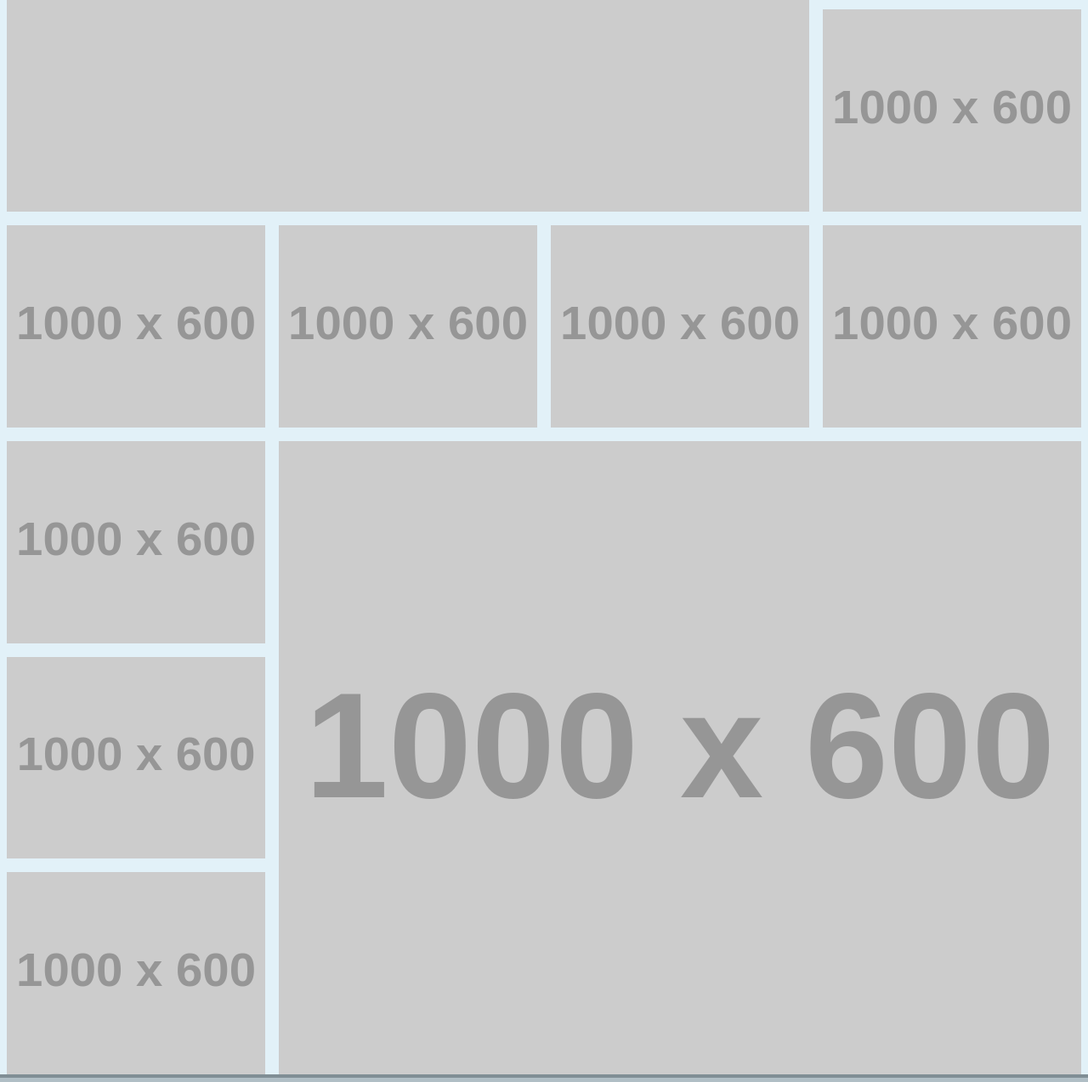
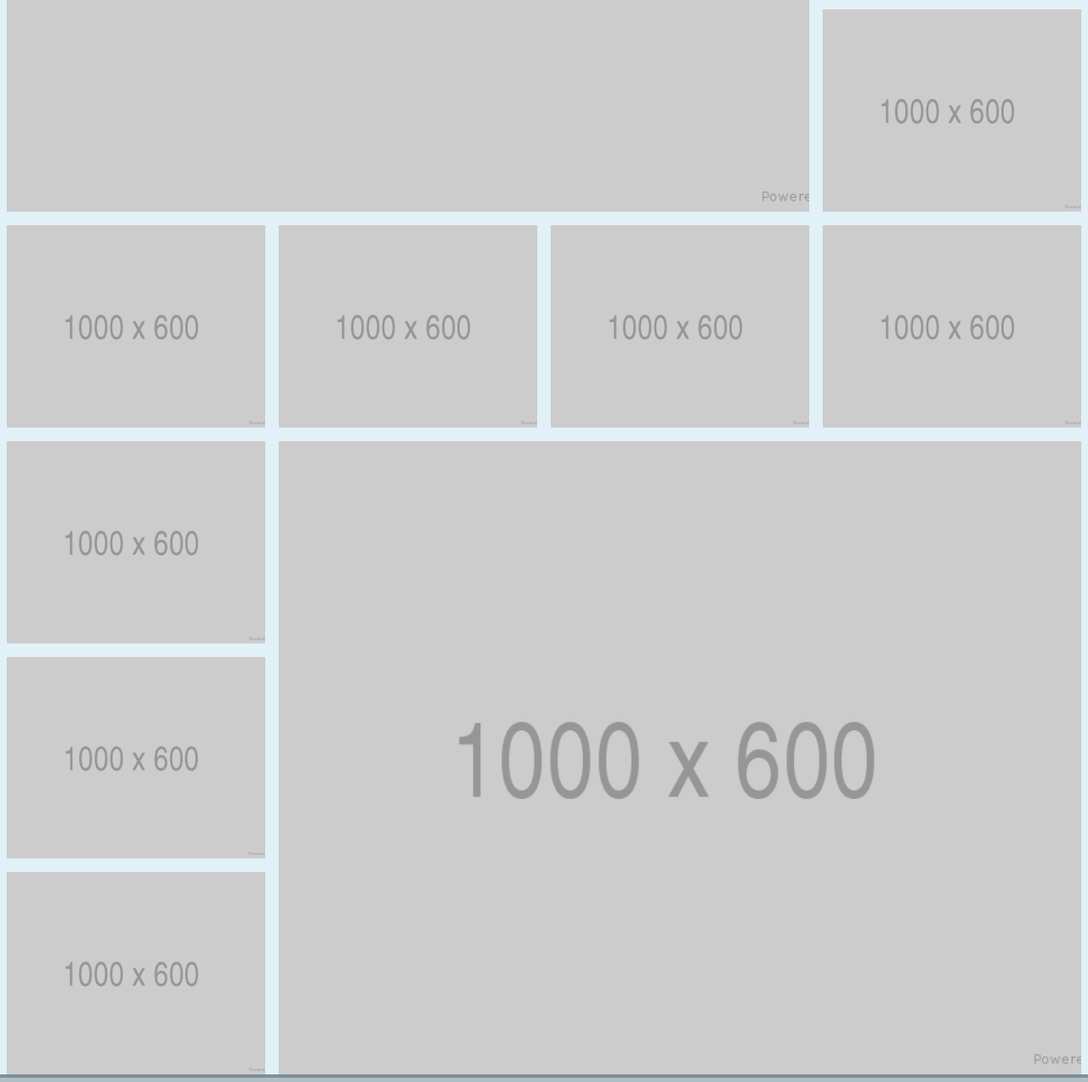
Before and after one commit to Frant22/backendless, a website built with Parcel: page src/index.html in a window 1280 px wide. Shown: the part 652-1925 px from the top of the page at 85% size. Built offline with nearby package versions, Linux system fonts and the light colour scheme; placeholder pictures from the web are drawn by us.

Commit message:
add image

```diff
--- a/src/styles/_photo.scss
+++ b/src/styles/_photo.scss
@@ -16,73 +16,73 @@
   &__one {
     grid-area: one;
     background-size: contain;
-    background: center / cover no-repeat url('http://via.placeholder.com/1000x600');
+    background: center / cover no-repeat url(../images/1000x600.png);
   }
 
   &__two {
     grid-area: two;
     background-size: contain;
-    background: center / cover no-repeat url('http://via.placeholder.com/1000x600');
+    background: center / cover no-repeat url(../images/1000x600.png);
   }
 
   &__three {
     grid-area: three;
     background-size: contain;
-    background: center / cover no-repeat url('http://via.placeholder.com/1000x600');
+    background: center / cover no-repeat url(../images/1000x600.png);
   }
 
   &__four {
     grid-area: four;
     background-size: contain;
-    background: center / cover no-repeat url('http://via.placeholder.com/1000x600');
+    background: center / cover no-repeat url(../images/1000x600.png);
   }
 
   &__five {
     grid-area: five;
     background-size: contain;
-    background: center / cover no-repeat url('http://via.placeholder.com/1000x600');
+    background: center / cover no-repeat url(../images/1000x600.png);
   }
 
   &__six {
     grid-area: six;
     background-size: contain;
-    background: center / cover no-repeat url('http://via.placeholder.com/1000x600');
+    background: center / cover no-repeat url(../images/1000x600.png);
   }
 
   &__seven {
     grid-area: seven;
     background-size: contain;
-    background: center / cover no-repeat url('http://via.placeholder.com/1000x600');
+    background: center / cover no-repeat url(../images/1000x600.png);
   }
 
   &__eight {
     grid-area: eight;
     background-size: contain;
-    background: center / cover no-repeat url('http://via.placeholder.com/1000x600');
+    background: center / cover no-repeat url(../images/1000x600.png);
   }
 
   &__nine {
     grid-area: nine;
     background-size: contain;
-    background: center / cover no-repeat url('http://via.placeholder.com/1000x600');
+    background: center / cover no-repeat url(../images/1000x600.png);
   }
 
   &__ten {
     grid-area: ten;
     background-size: contain;
-    background: center / cover no-repeat url('http://via.placeholder.com/1000x600');
+    background: center / cover no-repeat url(../images/1000x600.png);
   }
 
   &__eleven {
     grid-area: eleven;
     background-size: contain;
-    background: center / cover no-repeat url('http://via.placeholder.com/1000x600');
+    background: center / cover no-repeat url(../images/1000x600.png);
   }
 
   &__twelve {
     grid-area: twelve;
     background-size: contain;
-    background: center / cover no-repeat url('http://via.placeholder.com/1000x600');
+    background: center / cover no-repeat url(../images/1000x600.png);
   }
 
 }
```
Also changed, not shown: docs/index.html (+1 -1 lines), src/images/1000x600.png (added), 4 other files.
